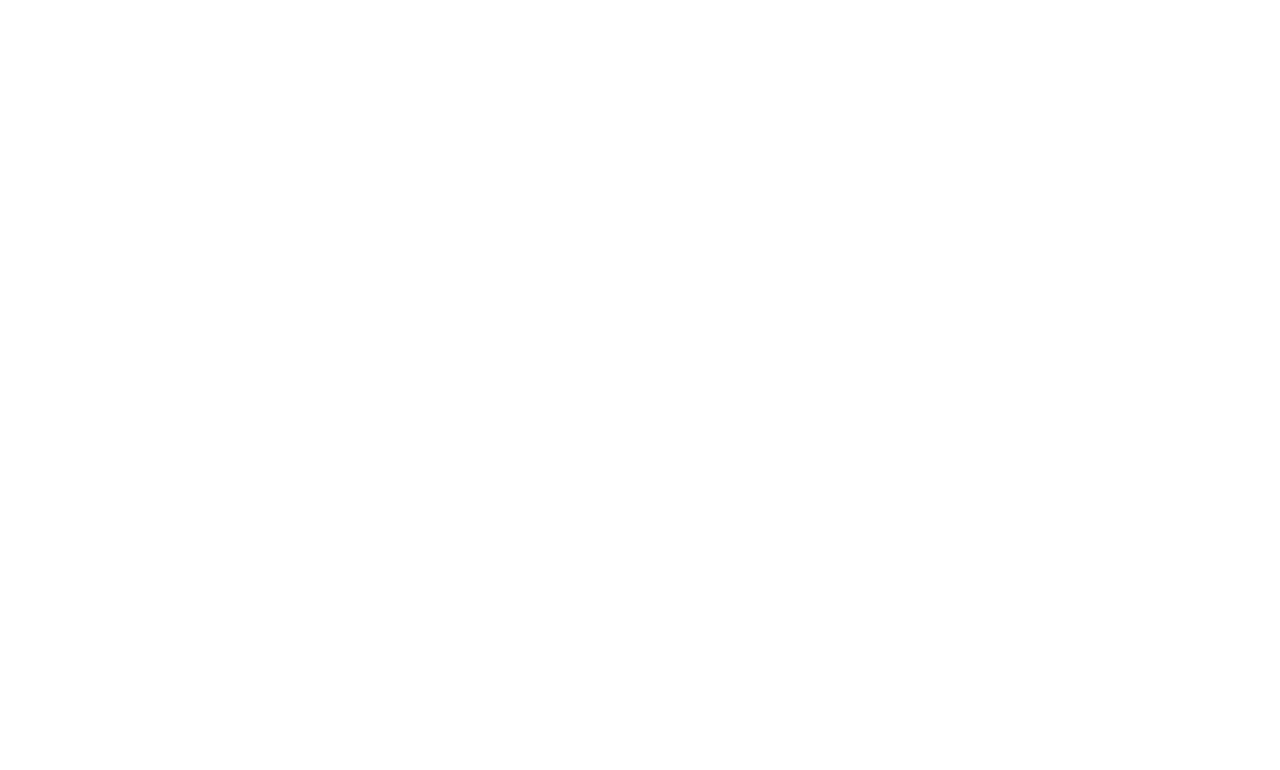
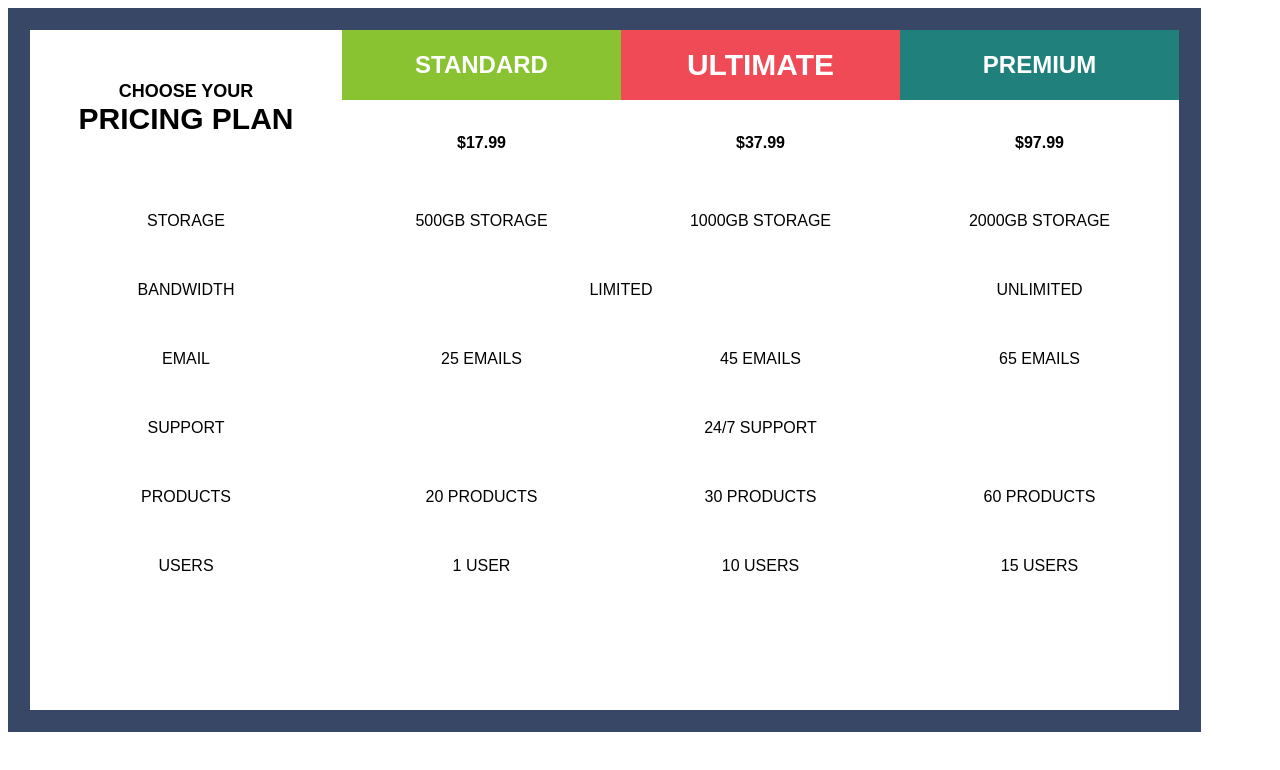
Before and after one commit to alex5272372/MyProject, a plain HTML site: page homework5/index.html in a window 1280 px wide. Drawn offline with Linux system fonts and the light colour scheme.

Commit message:
Begin homework 5

```diff
--- a/homework5/css/style.css
+++ b/homework5/css/style.css
@@ -0,0 +1,49 @@
+.table{
+    font-family: Arimo, sans-serif;
+    text-transform: uppercase;
+    border: 22px solid #374765;
+    border-spacing: 0;
+}
+.thead-row1{
+    height: 70px;
+}
+.thead-p{
+    margin: 0;
+}
+.thead-p:first-of-type{
+    font-size: 18px;
+}
+.thead-p:nth-of-type(2){
+    font-size: 30px;
+}
+.thead-row1 .thead:first-of-type{
+    width: 310px;
+}
+.thead-row1 .thead:nth-of-type(n+2){
+    width: 277px;
+    color: white;
+}
+.thead-row1 .thead:nth-of-type(2){
+    font-size: 24px;
+    background-color: #89c331;
+}
+.thead-row1 .thead:nth-of-type(3){
+    font-size: 30px;
+    background-color: #f04a56;
+}
+.thead-row1 .thead:nth-of-type(4){
+    font-size: 24px;
+    background-color: #20807c;
+}
+.thead-row2{
+    height: 86px;
+}
+.trow:last-of-type{
+   height: 110px;
+}
+.trow:nth-last-of-type(n+2){
+    height: 69px;
+}
+.cell{
+    text-align: center;
+}
--- a/homework5/index.html
+++ b/homework5/index.html
@@ -5,9 +5,64 @@
     <meta name="viewport"
           content="width=device-width, user-scalable=no, initial-scale=1.0, maximum-scale=1.0, minimum-scale=1.0">
     <meta http-equiv="X-UA-Compatible" content="ie=edge">
-    <title>Document</title>
+    <link rel="stylesheet" href="css/style.css">
+    <title>Homework 5</title>
 </head>
 <body>
-
+<table class="table">
+    <tr class="thead-row1">
+        <th rowspan="2" class="thead">
+            <p class="thead-p">choose your</p>
+            <p class="thead-p">pricing plan</p>
+        </th>
+        <th class="thead">standard</th>
+        <th class="thead">ultimate</th>
+        <th class="thead">premium</th>
+    </tr>
+    <tr class="thead-row2">
+        <th class="thead">$17<span class="cent">.99</span></th>
+        <th class="thead">$37<span class="cent">.99</span></th>
+        <th class="thead">$97<span class="cent">.99</span></th>
+    </tr>
+    <tr class="trow">
+        <td class="cell">storage</td>
+        <td class="cell">500gb storage</td>
+        <td class="cell">1000gb storage</td>
+        <td class="cell">2000gb storage</td>
+    </tr>
+    <tr class="trow">
+        <td class="cell">bandwidth</td>
+        <td class="cell" colspan="2">limited</td>
+        <td class="cell">unlimited</td>
+    </tr>
+    <tr class="trow">
+        <td class="cell">email</td>
+        <td class="cell">25 emails</td>
+        <td class="cell">45 emails</td>
+        <td class="cell">65 emails</td>
+    </tr>
+    <tr class="trow">
+        <td class="cell">support</td>
+        <td class="cell" colspan="3">24/7 support</td>
+    </tr>
+    <tr class="trow">
+        <td class="cell">products</td>
+        <td class="cell">20 products</td>
+        <td class="cell">30 products</td>
+        <td class="cell">60 products</td>
+    </tr>
+    <tr class="trow">
+        <td class="cell">users</td>
+        <td class="cell">1 user</td>
+        <td class="cell">10 users</td>
+        <td class="cell">15 users</td>
+    </tr>
+    <tr class="trow">
+        <td class="cell"></td>
+        <td class="cell"></td>
+        <td class="cell"></td>
+        <td class="cell"></td>
+    </tr>
+</table>
 </body>
 </html>
```
